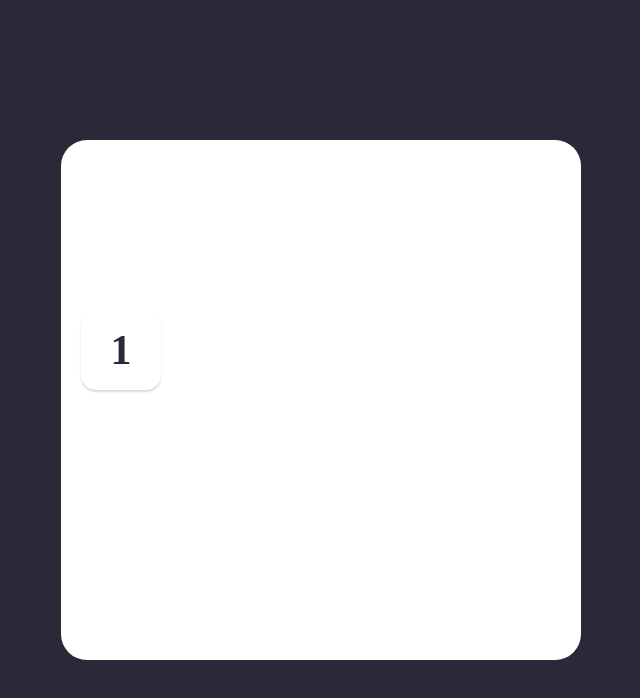
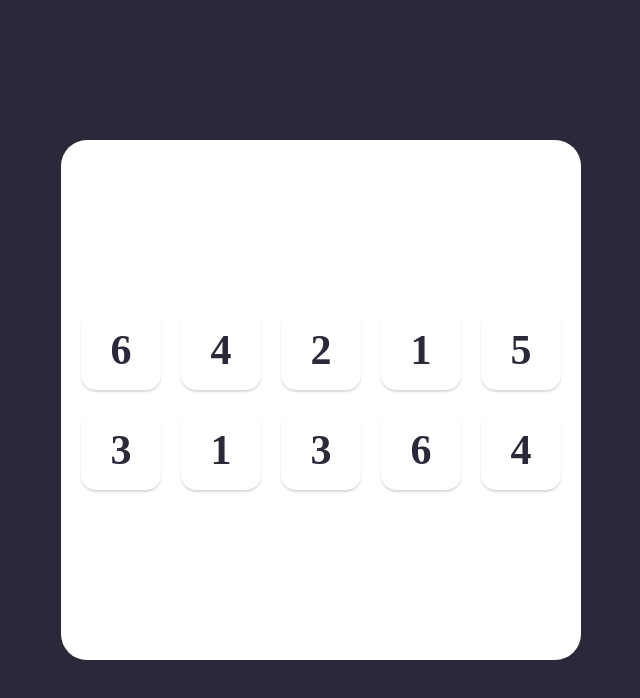
Before and after one commit to chernetskyi8704/Tenzies-App, a React (Vite) app: page / in a window 1280 px wide. Shown: the top 698 px of the page, without its empty margins (319-959 px from the left). Built offline with nearby package versions, Linux system fonts and the light colour scheme.

Commit message:
Added defineDiceNumbers function that returns an array of random numbers and also created allDice variable that consists of all Dice elements. Had rendered all dice elements.

```diff
--- a/src/components/App.jsx
+++ b/src/components/App.jsx
@@ -3,11 +3,25 @@ import "../styles/App.css";
 import { Dice } from "./Dice.jsx";
 
 export default function App() {
+  const [diceNumbers, setDiceNumbers] = React.useState(defineDiceNumbers());
+
+  function defineDiceNumbers() {
+    const diceNumbers = [];
+
+    for (let i = 0; i < 10; i++) {
+      diceNumbers.push(Math.floor(Math.random() * 6) + 1);
+    }
+
+    return diceNumbers;
+  }
+
+  const allDice = diceNumbers.map(diceNumber => <Dice value={diceNumber} />);
+
   return (
     <div className="container">
       <main className="main__content">
         <section className="dice__container">
-          <Dice value={1} />
+          {allDice}
         </section>
       </main>
     </div>
```
